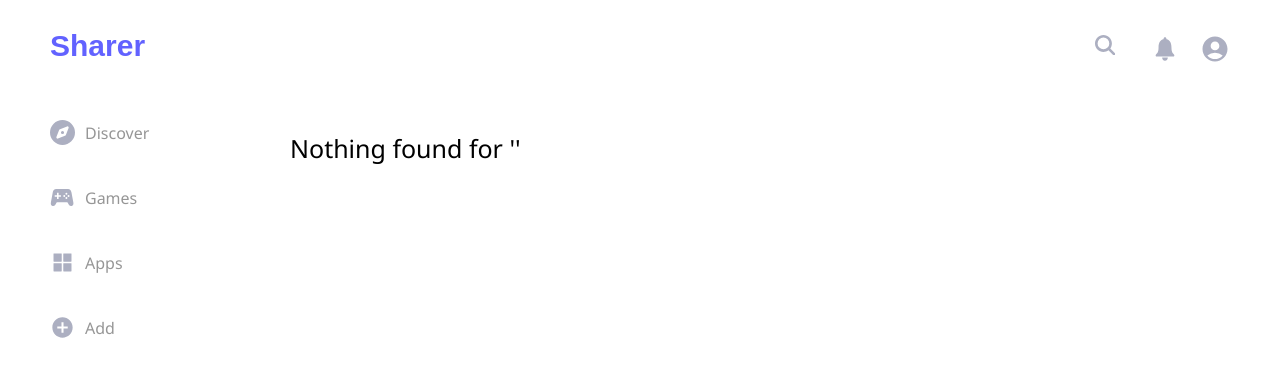
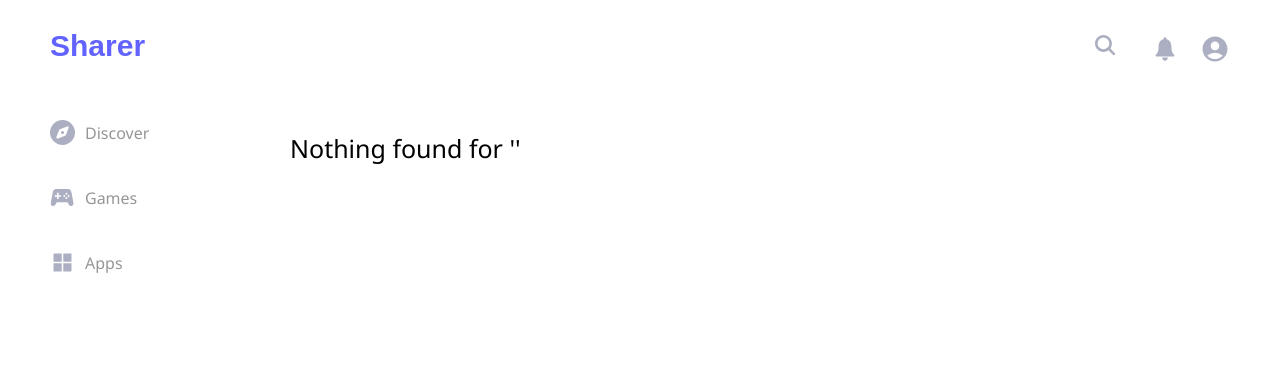
Before and after one commit to ismylsmylv/sharer, a Next.js app: page /search in a window 1280 px wide. Shown: the top 376 px of the page. Built offline with nearby package versions, Linux system fonts and the light colour scheme; no server answers; a web font is replaced by a local one.

Commit message:
local auth added

```diff
--- a/src/components/sidebar/page.tsx
+++ b/src/components/sidebar/page.tsx
@@ -7,6 +7,7 @@ import { IoMdAddCircle } from "react-icons/io";
 import { IoGameControllerSharp, IoSettingsSharp } from "react-icons/io5";
 import { TbAppsFilled } from "react-icons/tb";
 import "./style.scss";
+import { useEffect, useState } from "react";
 type Props = {
   sidebarOpen: boolean;
   setSidebarOpen: any;
@@ -28,6 +29,14 @@ let sideNavs = [
 ];
 function Sidebar({ sidebarOpen, setSidebarOpen }: Props) {
   const pathname = usePathname();
+  // const localAuth = localStorage?.getItem("auth") || "";
+  const [localAuth, setLocalAuth] = useState<string>("");
+  useEffect(() => {
+    if (typeof window !== "undefined") {
+      const auth = localStorage.getItem("auth") || "";
+      setLocalAuth(auth);
+    }
+  }, []);
   return (
     <div className="Sidebar">
       <div className="sideNavs">
@@ -52,7 +61,7 @@ function Sidebar({ sidebarOpen, setSidebarOpen }: Props) {
           );
         })}
 
-        {localStorage.getItem("auth") == process.env.AUTH && (
+        {localAuth == process.env.NEXT_PUBLIC_AUTH && (
           <Link
             className={`${
               pathname === `/add` ? `sideNav active add` : `sideNav add`
```
